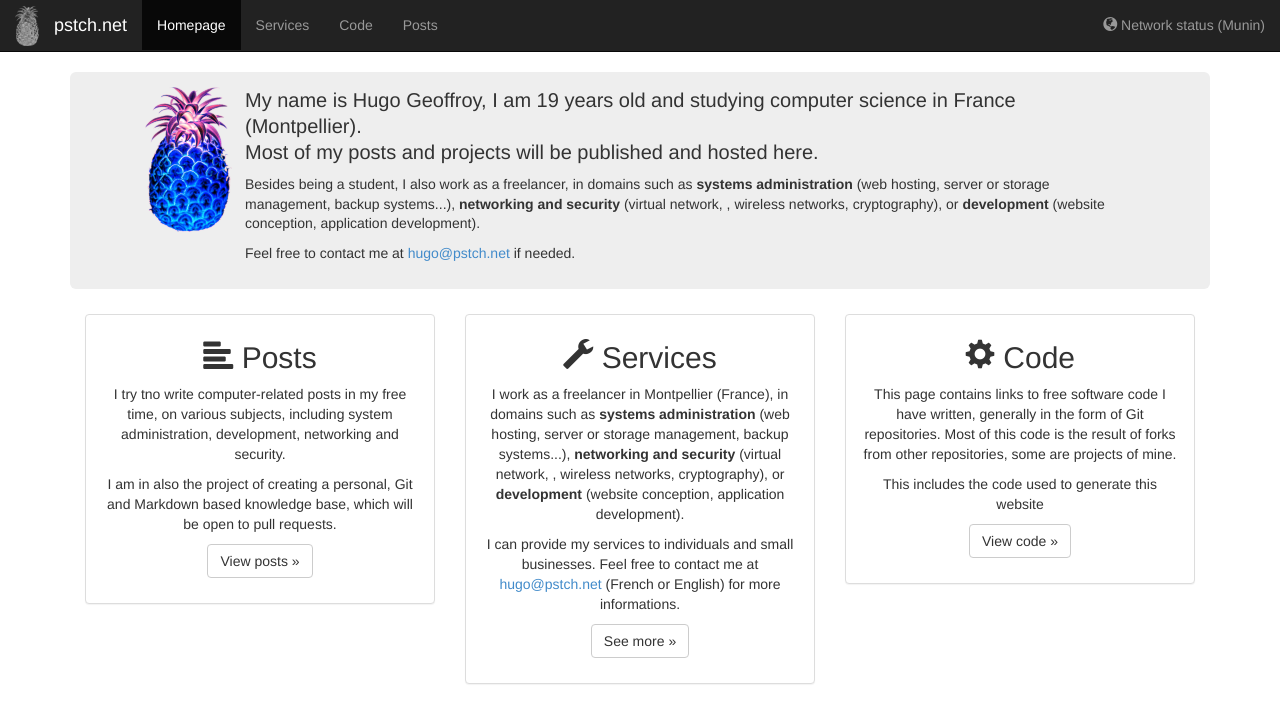
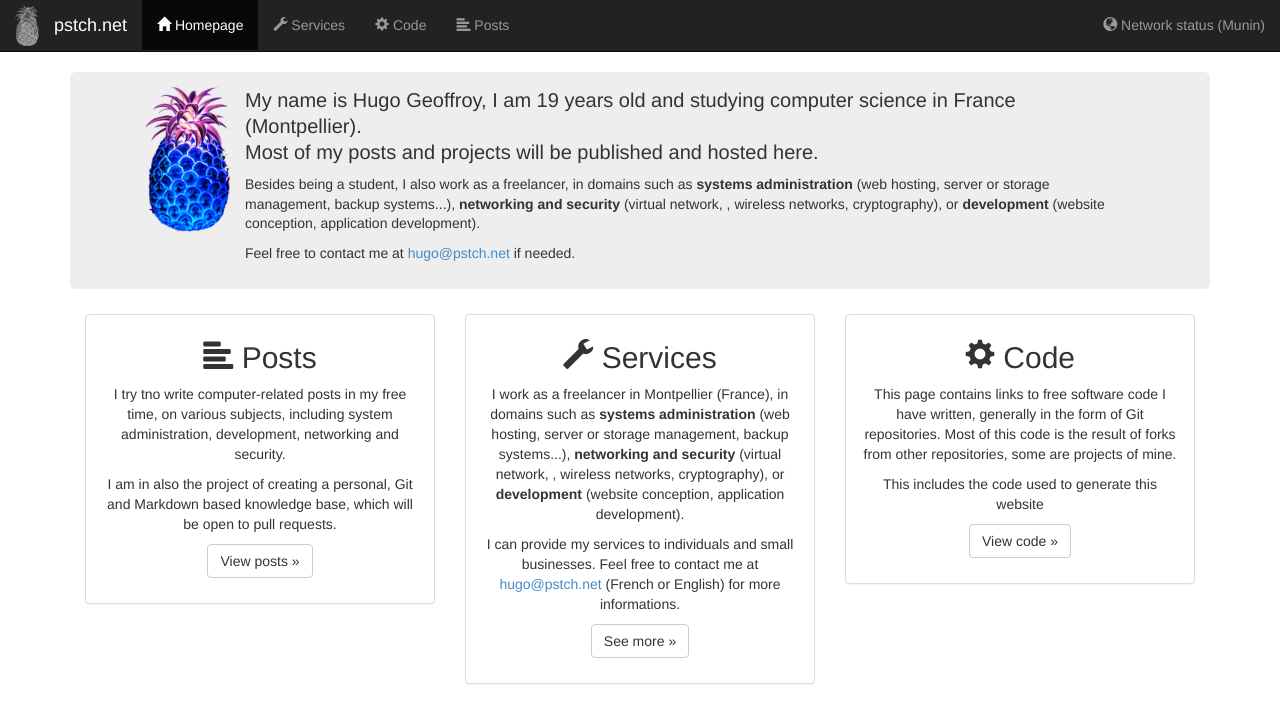
Before and after one commit to pstch/pstch-www, a Jekyll site: the page built from index.html, in a window 1280 px wide. Shown: the top 723 px of the page. Built offline with Jekyll 4.4.1, drawn with Linux system fonts in a browser that asks for light colours.

Commit message:
New design with bootstrap

```diff
--- a/_includes/menu.html
+++ b/_includes/menu.html
@@ -22,7 +22,7 @@
 
       <li class="{{ current }}">
         <a href="{{ link.url }}">
-	  <i class="icon icon-{{ link.icon }}"></i>
+	  <i class="glyphicon glyphicon-{{ link.icon }}"> </i>
 	  {{ link.text }}
 	</a>
       </li>
```
